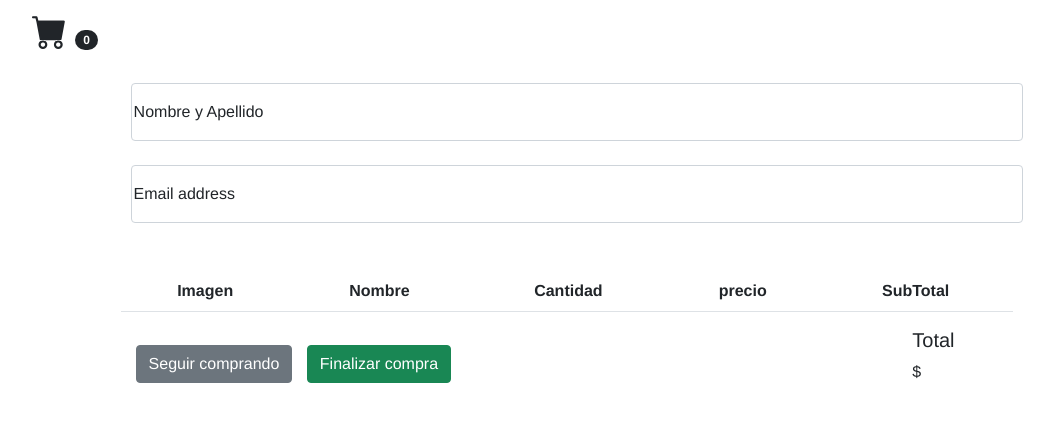
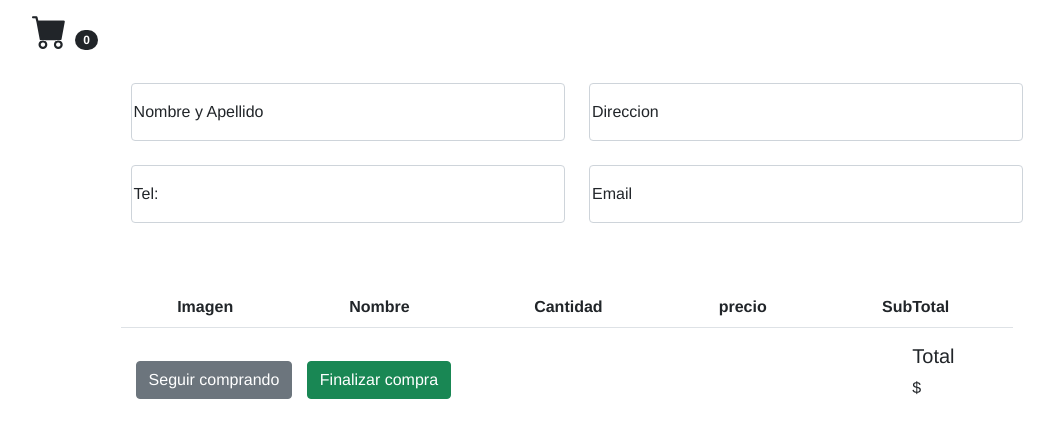
Before and after one commit to cuadrado123/Ecommerce-Exa, a website: page carrito.html in a window 1280 px wide. Shown: the whole page, without its empty margins (73-1127 px from the left). Drawn offline with nearby package versions, Linux system fonts and the light colour scheme; some packages are replaced by stand-ins of ours; a script that the page names is missing.

Commit message:
Se agrego telefono y direccion al form

```diff
--- a/carrito.html
+++ b/carrito.html
@@ -44,16 +44,30 @@
         <div id="carrito" class="form-group table-responsive contenido-compra">
             <div id="terminar_venta" class="listado_art">
                 <form method="POST" id="finalizar_compra">
-
+                    <div class="row">
+                        <div class="col-6 mb-3">
                             <div class="form-floating mb-4 mt-3">
                                 <input type="text" class="form-control" name="persona" id="persona" placeholder="Text">
                                 <label for="floatingInput">Nombre y Apellido</label>
                             </div>
+                            <div class="form-floating mb-4 mt-3">
+                                <input type="number" class="form-control" name="telefono" id="telefono" placeholder="Text">
+                                <label for="floatingInput">Tel:</label>
+                            </div>
+                        </div>
+                        <div class="col-6 mb-3">
+                            <div class="form-floating mb-4 mt-3">
+                                <input type="text" class="form-control" name="direccion" id="direccion" placeholder="Text">
+                                <label for="floatingInput">Direccion</label>
+                            </div>
                             <div class="form-floating mb-5">
                                 <input type="email" class="form-control" name="email_id" id="email_id"
                                     placeholder="name@example.com">
-                        <label for="floatingInput">Email address</label>
+                                <label for="floatingInput">Email</label>
                             </div>
+                        </div>
+                    </div>
+
                     <table class="table section_compra" id="registro_compra">
                         <thead>
                             <tr>
--- a/js/productos.js
+++ b/js/productos.js
@@ -268,9 +268,11 @@ function enviar_compra(e) {
     e.preventDefault()
     const persona = document.querySelector("#persona").value
     const correo = document.querySelector("#email_id").value
+    const telefono = document.querySelector("#telefono").value
+    const direccion = document.querySelector("#direccion").value
 
     // creo una condicion de si no se llenan los datos del form no se puede finalizar la compra
-    if (correo === "" || persona === "") {
+    if (correo === "" || persona === "" || telefono === "" || direccion === "" || telefono.length < 10) {
         //creo una alerta con sweetAlert
         Swal.fire({
             title: "Debes completar tus datos",
```
Lines whose indentation alone changed are shown as unchanged.
